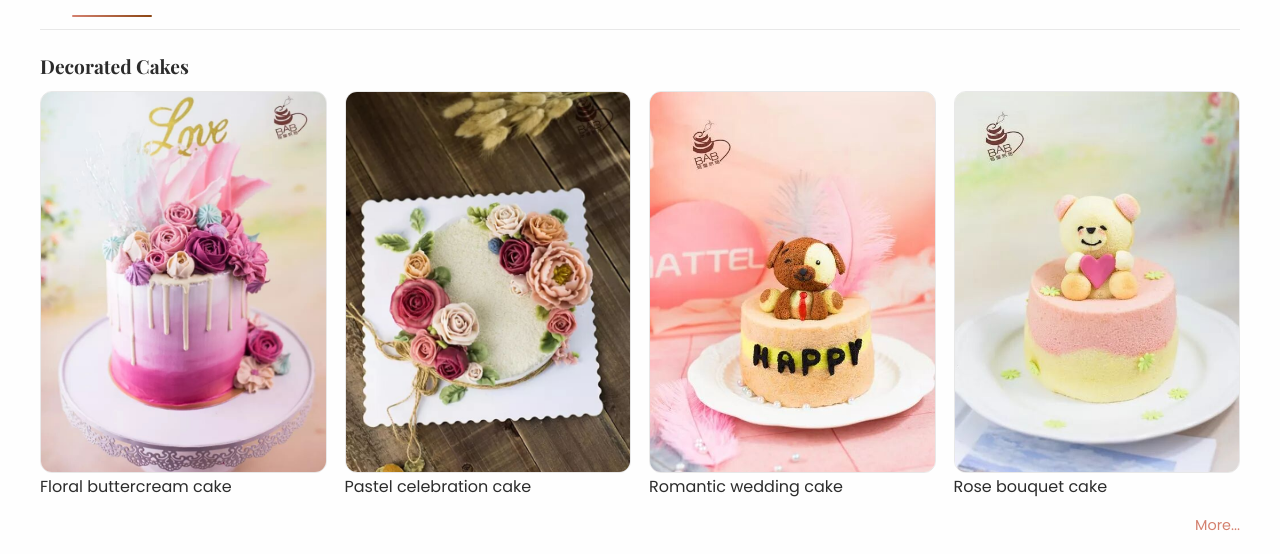
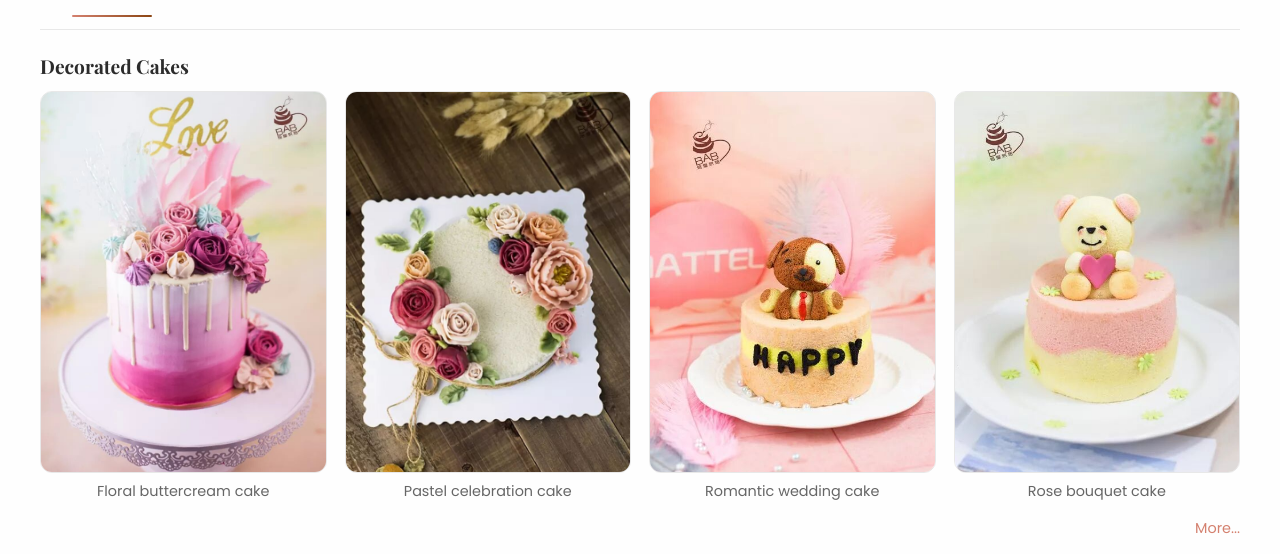
Before and after one commit to lgchgh/beiaibaking, a website: page index.html in a window 1280 px wide. Shown: the part 246-800 px from the top of the page. Drawn offline with nearby package versions, Linux system fonts and the light colour scheme; no server answers.

Commit message:
图片下文字居中

```diff
--- a/assets/css/style.css
+++ b/assets/css/style.css
@@ -303,6 +303,7 @@ h1, h2, h3, h4, h5, h6 {
   margin-top: 6px;
   font-size: 0.9rem;
   color: var(--muted);
+  text-align: center;
 }
 
 /* 去掉浏览器默认给 figure 的左右外边距，避免看起来空隙很大 */
@@ -545,10 +546,12 @@ h1, h2, h3, h4, h5, h6 {
   aspect-ratio: 3 / 4;
 }
 
+  .home-thumb-item figcaption,
   .thumb-item figcaption {
     margin-top: 6px;
     font-size: 0.9rem;
     color: var(--muted);
+    text-align: center;
   }
 
   /* 中间自我介绍条带 */
```
